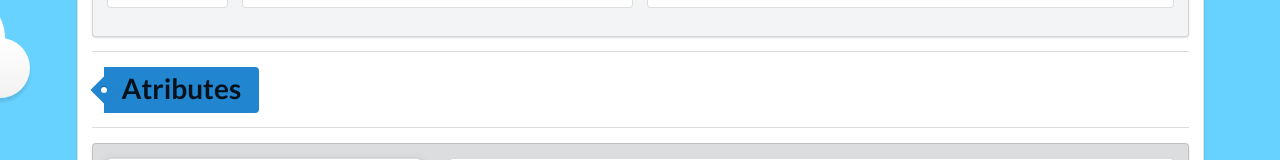
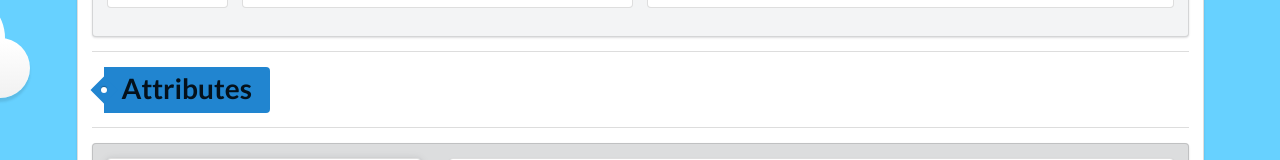
Before and after one commit to lucas-pohl-tomko/rpg-character-sheet-creator, a Vue app: page /createchar in a window 1280 px wide. Shown: the part 282-442 px from the top of the page. Built offline with nearby package versions, Linux system fonts and the light colour scheme.

Commit message:
Working on the Create Character page, made it look better with Semantic-Ui and made the Attribute point selection with Vue  method handler, still just cosmetic, will work on storing the info later

```diff
--- a/src/views/CreateCharacter.vue
+++ b/src/views/CreateCharacter.vue
@@ -46,7 +46,7 @@
                 </div>
                 <div class="ui divider"></div>
                 <div class="ui blue tag label">
-                    <h1 class="ui header">Atributes</h1>
+                    <h1 class="ui header">Attributes</h1>
                 </div>
                 <div class="ui divider"></div>
                 <div class="ui tertiary segment">
```
